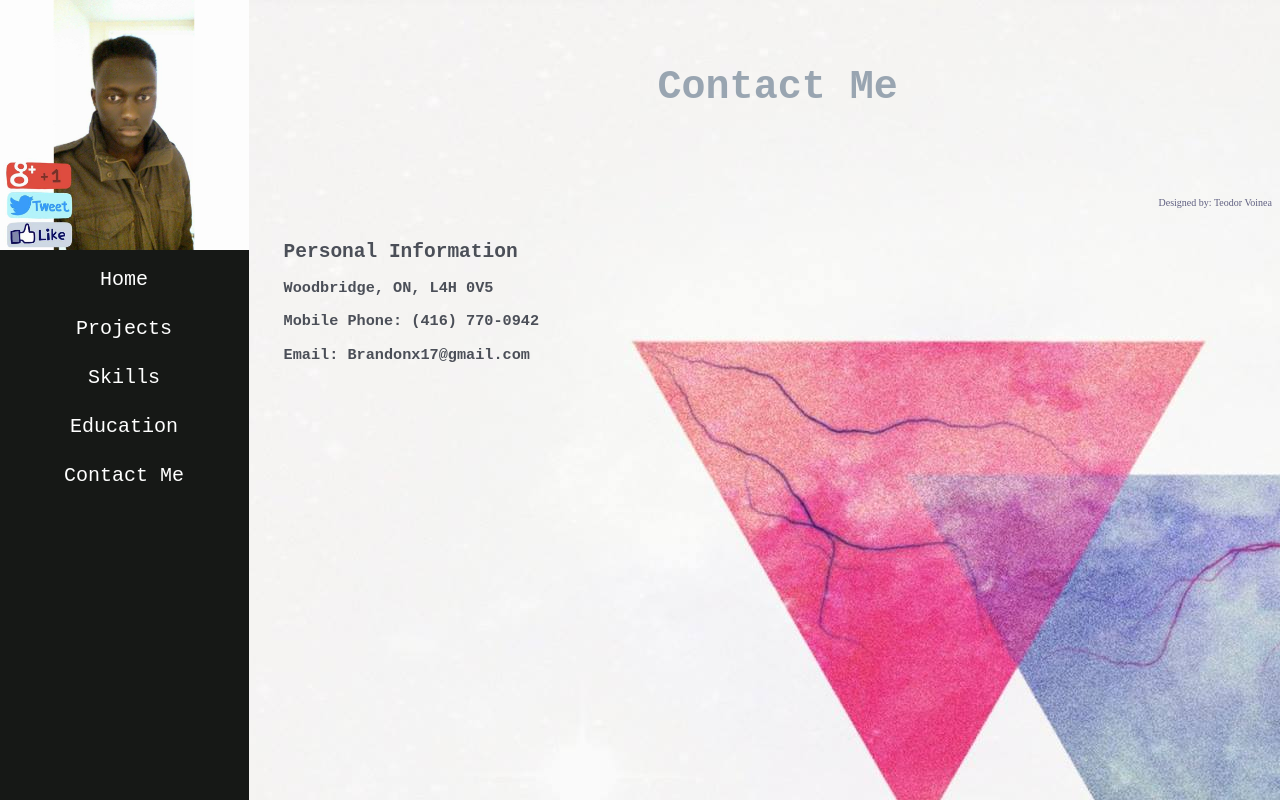
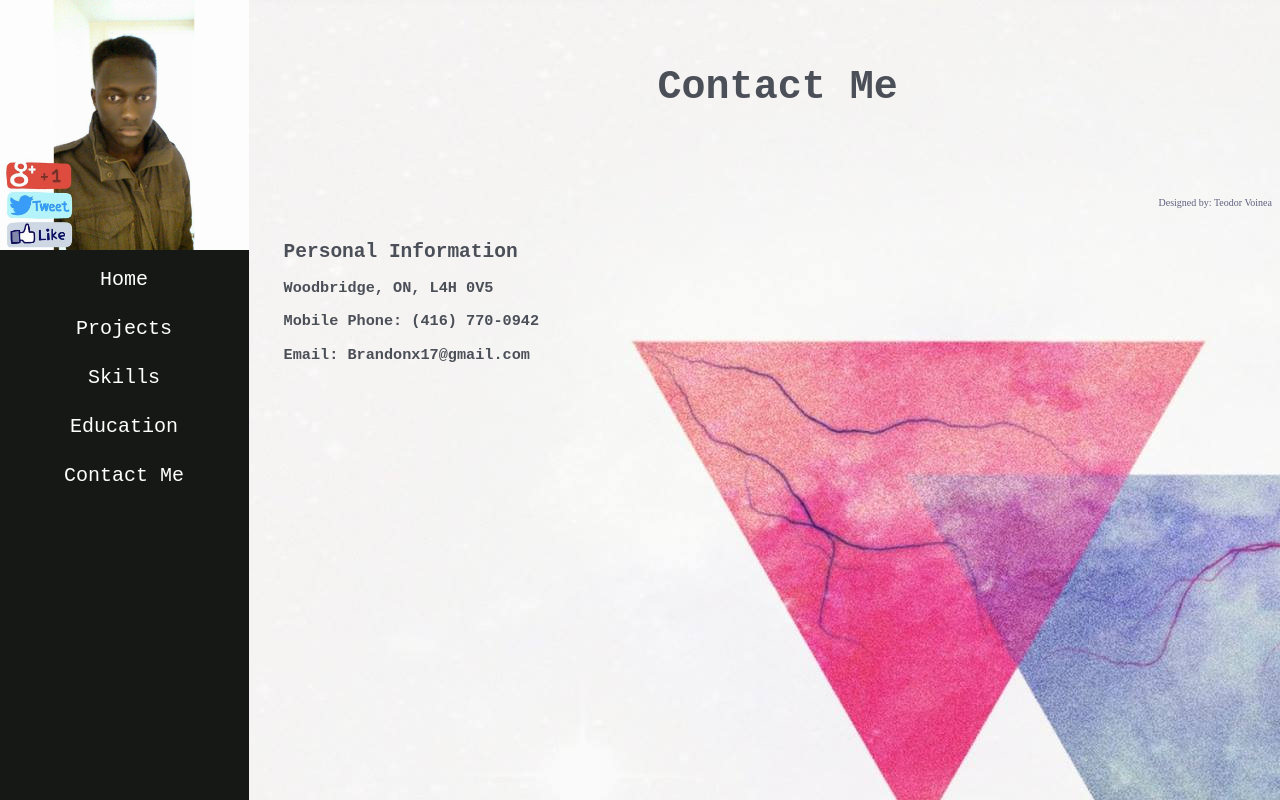
Before and after one commit to brandonboateng/brandonboateng.github.io, a plain HTML site: page contact.html in a window 1280 px wide. Drawn offline with Linux system fonts and the light colour scheme.

Commit message:
Title color

```diff
--- a/contact.css
+++ b/contact.css
@@ -38,7 +38,7 @@ h1{
     padding-left: 2%;
     margin-left: 250px;
     position: center;
-    color: #99A5B1;
+    color: #4b4f58;
     padding-bottom: 50px;
 }
 .sidebar{
```
